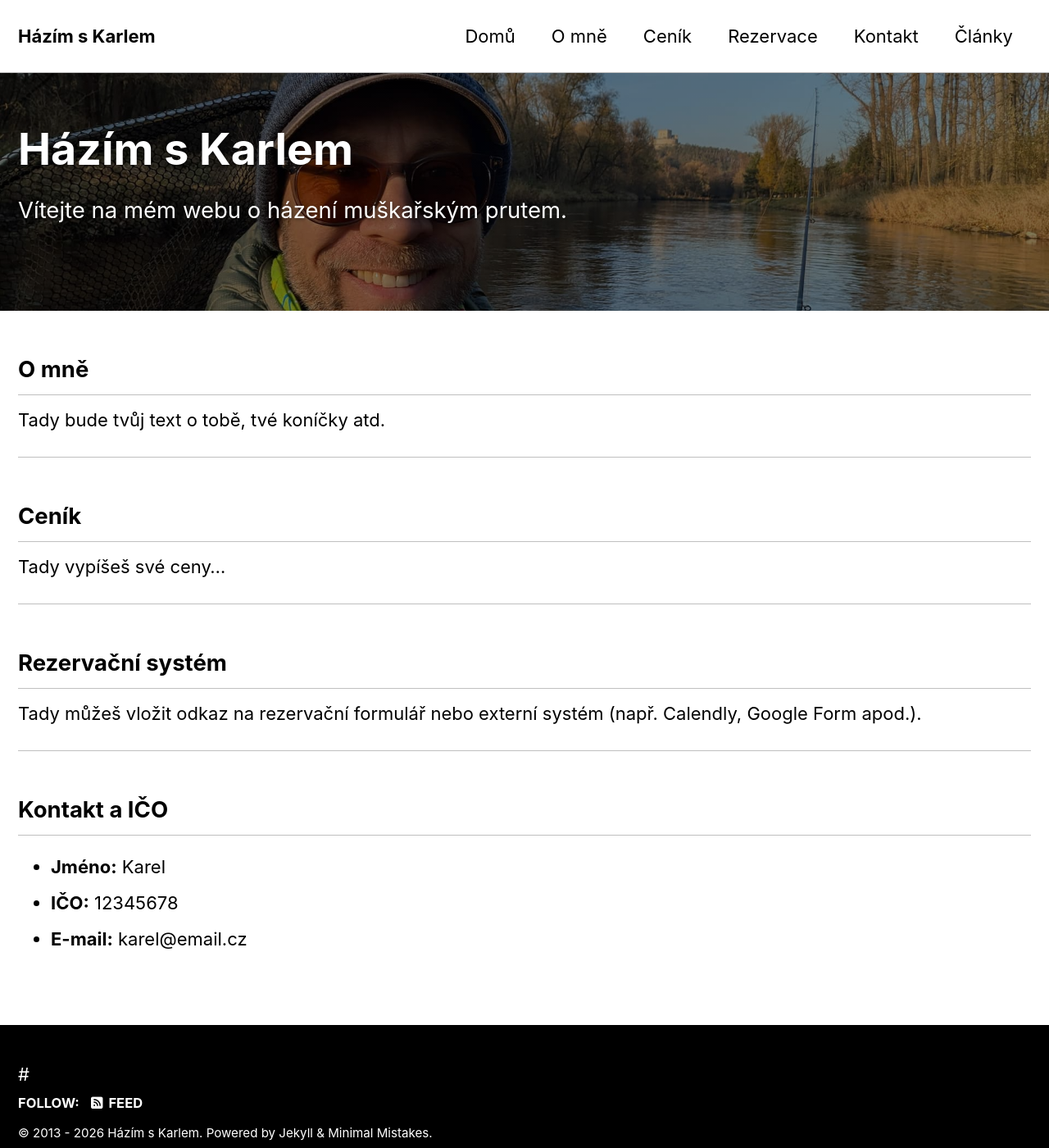
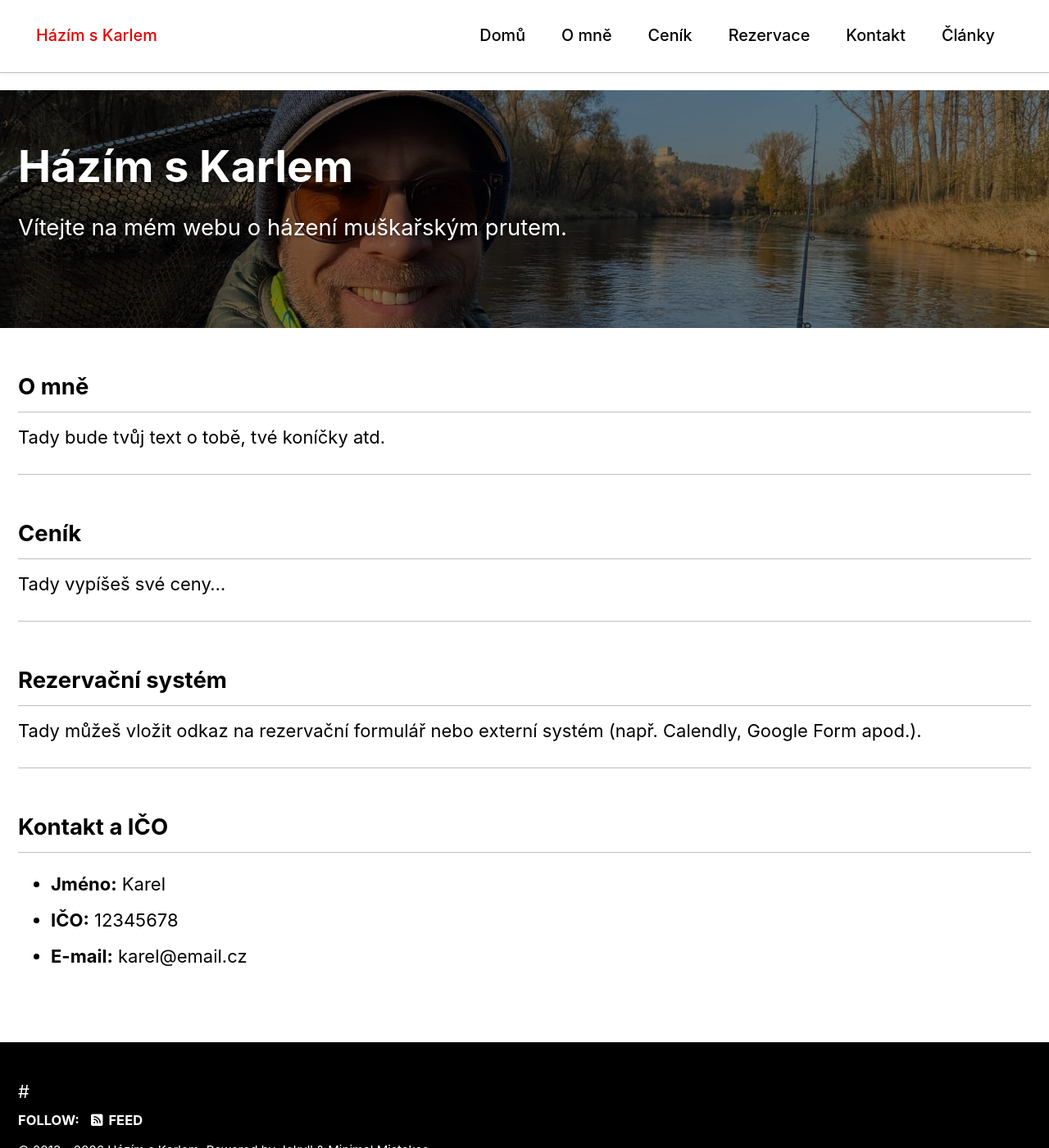
Before and after one commit to hazimskarlem/hazimskarlem.github.io, a Jekyll site: the page built from index.md, in a window 1280 px wide and 1400 px high. Shown: the whole window at 82% size. Built offline with Jekyll 4.4.1, drawn with Linux system fonts in a browser that asks for light colours; cached includes are drawn as plain includes.

Commit message:
Update main.scss

```diff
--- a/assets/css/main.scss
+++ b/assets/css/main.scss
@@ -7,3 +7,135 @@
 
 @import "minimal-mistakes/skins/{{ site.minimal_mistakes_skin | default: 'default' }}"; // skin
 @import "minimal-mistakes"; // main partials
+
+
+/* Plynulé scrollování pro celé stránky */
+html {
+  scroll-behavior: smooth !important;
+}
+
+/* Zajistí, že při skoku na kotvu (ID) se nadpis schová pod fixní menu s rezervou */
+div[id], section[id] {
+  scroll-margin-top: 90px !important;
+}
+
+
+/* ==========================================================
+   1. NÁZEV WEBU (Vlevo nahoře)
+   ========================================================== */
+
+.site-title {
+  color: #e60000 !important;
+}
+
+.site-title:hover {
+  color: #cc0000 !important;
+}
+
+
+/* ==========================================================
+   2. HORNÍ MENU - ULTIMÁTNÍ OPRAVA PODTRŽENÍ A AKTIVNÍHO STAVU
+   ========================================================== */
+
+.greedy-nav a:hover {
+  color: #000000 !important;
+}
+
+/* Odkazy v menu musí mít relativní pozici, aby se podtržení mělo čeho chytit */
+.greedy-nav .visible-links a,
+.greedy-nav .hidden-links a {
+  position: relative !important;
+}
+
+/* Hover efekt */
+.greedy-nav .visible-links a:hover::before {
+  content: "" !important;
+  position: absolute !important;
+  bottom: 0 !important;
+  left: 0 !important;
+  width: 100% !important;
+  height: 4px !important;
+  background: #e60000 !important;
+  display: block !important;
+}
+
+/* Nekompromisní vynucení barvy, tučnosti a červeného podtržení pro aktivní stav */
+.greedy-nav .visible-links li.active > a,
+.greedy-nav .visible-links a.active-link,
+.greedy-nav .hidden-links li.active > a,
+.greedy-nav .hidden-links a.active-link {
+  color: #000000 !important;
+  font-weight: 600 !important;
+}
+
+.greedy-nav .visible-links li.active > a::before,
+.greedy-nav .visible-links a.active-link::before,
+.greedy-nav .hidden-links li.active > a::before,
+.greedy-nav .hidden-links a.active-link::before {
+  content: "" !important;
+  position: absolute !important;
+  bottom: 0 !important;
+  left: 0 !important;
+  width: 100% !important;
+  height: 4px !important;
+  background: #e60000 !important;
+  display: block !important;
+  visibility: visible !important;
+  opacity: 1 !important;
+  z-index: 10 !important;
+}
+
+
+/* ==========================================================
+   3. FIXNÍ HORNÍ MENU A BEZPEČNÉ ODSAZENÍ PRO VŠECHNY STRÁNKY
+   ========================================================== */
+
+.masthead {
+  position: fixed !important;
+  top: 0;
+  left: 0;
+  width: 100%;
+  z-index: 9999;
+  background-color: #ffffff !important;
+  box-shadow: 0 2px 4px rgba(0,0,0,0.05);
+}
+
+/* Sjednocení vnitřního boxu menu, aby se při přechodu mezi stránkami neposkakovalo */
+.masthead__inner-wrap {
+  max-width: 100% !important;
+  padding-left: 2em !important;
+  padding-right: 2em !important;
+  margin: 0 auto !important;
+}
+
+/* Odsazení obsahu na hlavní stránce i podstránkách, aby fixní lišta nepřekrývala nadpisy */
+.initial-content {
+  padding-top: 5em !important;
+}
+
+
+/* ==========================================================
+   4. ODSTRANĚNÍ NEŽÁDOUCÍCH RÁMEČKŮ A IKON ŘETĚZU
+   ========================================================== */
+
+a:focus, button:focus, .site-title:focus, :target, h1:focus, h2:focus, h3:focus {
+  outline: none !important;
+  box-shadow: none !important;
+}
+
+/* Skrytí obtěžujících ikon řetězu u nadpisů s kotvami */
+.header-link {
+  display: none !important;
+}
+
+
+/* ==========================================================
+   5. ÚPRAVA VELIKOSTI PÍSMA POUZE V MENU
+   ========================================================== */
+
+.masthead__menu-item,
+.greedy-nav .visible-links a,
+.site-title {
+  font-size: 0.9rem !important;
+  font-weight: 500;
+}
```
